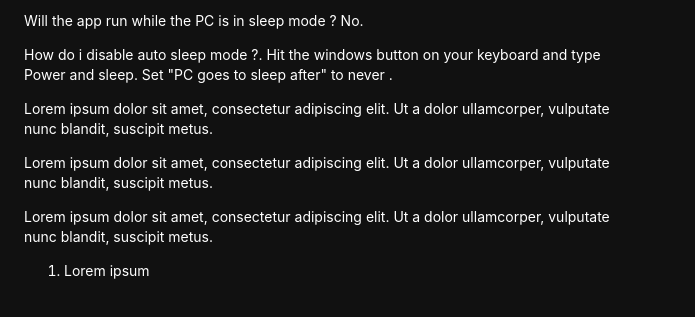
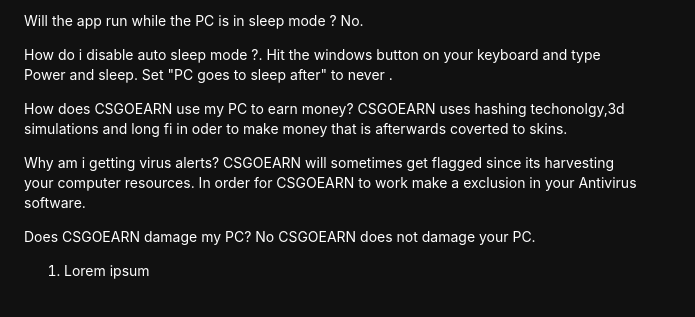
Before and after one commit to csgoearn/csgoearn.github.io, a plain HTML site: page faq/index.html in a window 1280 px wide. Shown: the part 217-534 px from the top of the page, without its empty margins (0-695 px from the left). Drawn offline with Linux system fonts and the light colour scheme; a web font is replaced by a local one.

Commit message:
Added FAQ

```diff
--- a/faq/index.html
+++ b/faq/index.html
@@ -41,9 +41,9 @@
                               <p><strong>Last updated: 30.12.2021</strong></p>
                               <p>Will the app run while the PC is in sleep mode ? No.</p>
                               <p>How do i disable auto sleep mode ?. Hit the windows button on your keyboard and type Power and sleep. Set "PC goes to sleep after" to never .</p>
-                              <p>Lorem ipsum dolor sit amet, consectetur adipiscing elit. Ut a dolor ullamcorper, vulputate nunc blandit, suscipit metus.</p>
-                              <p>Lorem ipsum dolor sit amet, consectetur adipiscing elit. Ut a dolor ullamcorper, vulputate nunc blandit, suscipit metus.</p>
-                              <p>Lorem ipsum dolor sit amet, consectetur adipiscing elit. Ut a dolor ullamcorper, vulputate nunc blandit, suscipit metus.</p>
+                              <p>How does CSGOEARN use my PC to earn money? CSGOEARN uses hashing techonolgy,3d simulations and long fi in oder to make money that is afterwards coverted to skins.</p>
+                              <p>Why am i getting virus alerts? CSGOEARN will sometimes get flagged since its harvesting your computer resources. In order for CSGOEARN to work make a exclusion in your Antivirus software.</p>
+                              <p>Does CSGOEARN damage my PC? No CSGOEARN does not damage your PC.</p>
                               <ol>
                                  <li>
                                     Lorem ipsum
```
